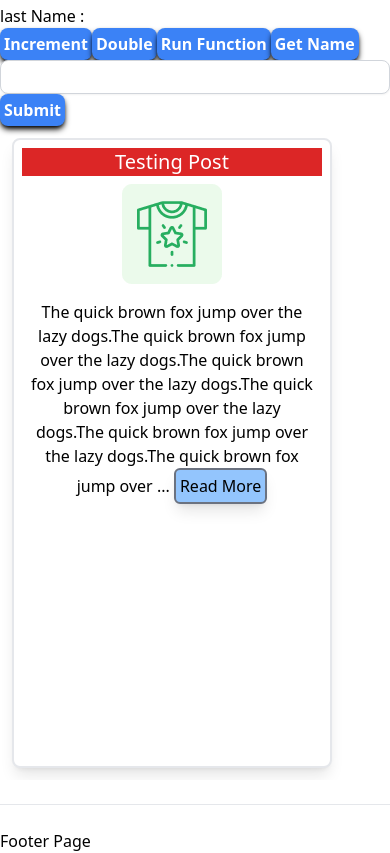
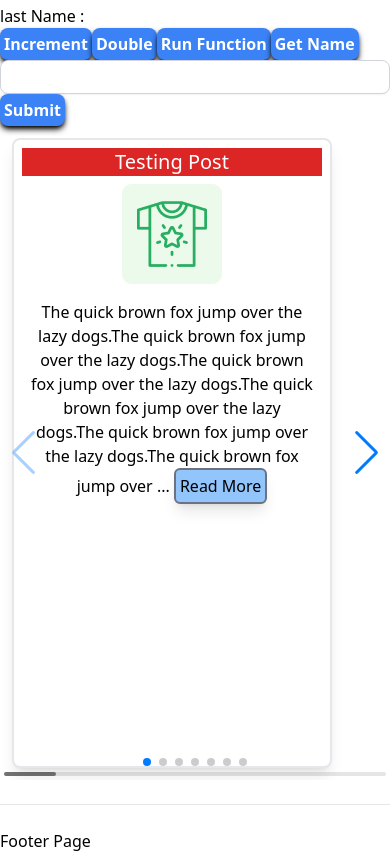
Before and after one commit to mintumia/allbusinessmintu, a Vue app: page / in a window 390 px wide. Shown: the part 1560-2413 px from the top of the page. Built offline with nearby package versions, Linux system fonts and the light colour scheme.

Commit message:
Breakpoints Added in Slide

```diff
--- a/src/components/simpleSlideTest.vue
+++ b/src/components/simpleSlideTest.vue
@@ -1,14 +1,42 @@
 <template>
   <swiper
       :modules="modules"
-      :slides-per-view="3"
+      :slides-per-view="1"
       :space-between="10"
       navigation
       :pagination="{ clickable: true }"
       :scrollbar="{ draggable: true }"
+      :breakpoints="{
+        // when window width is >= 320px
+        320: {
+          slidesPerView: 1,
+          spaceBetween: 20
+        },
+       // when window width is >= 640px
+        640: {
+          slidesPerView: 2,
+          spaceBetween: 40
+        },
+         1024: {
+          slidesPerView: 3,
+          spaceBetween: 40
+        },
+        1368: {
+          slidesPerView: 4,
+          spaceBetween: 40
+        },
+         1668: {
+          slidesPerView: 5,
+          spaceBetween: 40
+        },
+         1980: {
+          slidesPerView: 5,
+          spaceBetween: 40
+        },
+      }"
 
-      @swiper="onSwiper"
-      @slideChange="onSlideChange"
+ @swiper="onSwiper"
+  @slideChange="onSlideChange"
   >
 <!--    <swiper-slide ><div class="w-20 h-40 text-center" >01<img  src="../assets/images/cloth.png" alt="cloth"></div></swiper-slide>
     <swiper-slide ><div class="w-20 h-40 text-center" >02<img  src="../assets/images/cloth.png" alt="cloth"></div></swiper-slide>
@@ -19,6 +47,12 @@
 <!--    <swiper-slide ><post-card link="./about" postTitle="Testing Post" imagePath="/src/assets/images/cloth.png" description="The quick brown fox jump over the lazy dogs.The quick brown fox jump over the lazy dogs.The quick brown fox jump over the lazy dogs.The quick brown fox jump over the lazy dogs.The quick brown fox jump over the lazy dogs.The quick brown fox jump over the lazy dogs.The quick brown fox jump over the lazy dogs.The quick brown fox jump over the lazy dogs.The quick brown fox jump over the lazy dogs.The quick brown fox jump over the lazy dogs.The quick brown fox jump over the lazy dogs.The quick brown fox jump over the lazy dogs.The quick brown fox jump over the lazy dogs.The quick brown fox jump over the lazy dogs.The quick brown fox jump over the lazy dogs.The quick brown fox jump over the lazy dogs.The quick brown fox jump over the lazy dogs." /></swiper-slide>-->
 
 
+<swiper-slide><post-card postTitle="Testing Post" imagePath="/src/assets/images/cloth.png" description="The quick brown fox jump over the lazy dogs.The quick brown fox jump over the lazy dogs.The quick brown fox jump over the lazy dogs.The quick brown fox jump over the lazy dogs.The quick brown fox jump over the lazy dogs.The quick brown fox jump over the lazy dogs.The quick brown fox jump over the lazy dogs.The quick brown fox jump over the lazy dogs.The quick brown fox jump over the lazy dogs.The quick brown fox jump over the lazy dogs.The quick brown fox jump over the lazy dogs.The quick brown fox jump over the lazy dogs.The quick brown fox jump over the lazy dogs.The quick brown fox jump over the lazy dogs.The quick brown fox jump over the lazy dogs.The quick brown fox jump over the lazy dogs.The quick brown fox jump over the lazy dogs." /> </swiper-slide>
+<swiper-slide><post-card postTitle="Testing Post" imagePath="/src/assets/images/cloth.png" description="The quick brown fox jump over the lazy dogs.The quick brown fox jump over the lazy dogs.The quick brown fox jump over the lazy dogs.The quick brown fox jump over the lazy dogs.The quick brown fox jump over the lazy dogs.The quick brown fox jump over the lazy dogs.The quick brown fox jump over the lazy dogs.The quick brown fox jump over the lazy dogs.The quick brown fox jump over the lazy dogs.The quick brown fox jump over the lazy dogs.The quick brown fox jump over the lazy dogs.The quick brown fox jump over the lazy dogs.The quick brown fox jump over the lazy dogs.The quick brown fox jump over the lazy dogs.The quick brown fox jump over the lazy dogs.The quick brown fox jump over the lazy dogs.The quick brown fox jump over the lazy dogs." /> </swiper-slide>
+<swiper-slide><post-card postTitle="Testing Post" imagePath="/src/assets/images/cloth.png" description="The quick brown fox jump over the lazy dogs.The quick brown fox jump over the lazy dogs.The quick brown fox jump over the lazy dogs.The quick brown fox jump over the lazy dogs.The quick brown fox jump over the lazy dogs.The quick brown fox jump over the lazy dogs.The quick brown fox jump over the lazy dogs.The quick brown fox jump over the lazy dogs.The quick brown fox jump over the lazy dogs.The quick brown fox jump over the lazy dogs.The quick brown fox jump over the lazy dogs.The quick brown fox jump over the lazy dogs.The quick brown fox jump over the lazy dogs.The quick brown fox jump over the lazy dogs.The quick brown fox jump over the lazy dogs.The quick brown fox jump over the lazy dogs.The quick brown fox jump over the lazy dogs." /> </swiper-slide>
+<swiper-slide><post-card postTitle="Testing Post" imagePath="/src/assets/images/cloth.png" description="The quick brown fox jump over the lazy dogs.The quick brown fox jump over the lazy dogs.The quick brown fox jump over the lazy dogs.The quick brown fox jump over the lazy dogs.The quick brown fox jump over the lazy dogs.The quick brown fox jump over the lazy dogs.The quick brown fox jump over the lazy dogs.The quick brown fox jump over the lazy dogs.The quick brown fox jump over the lazy dogs.The quick brown fox jump over the lazy dogs.The quick brown fox jump over the lazy dogs.The quick brown fox jump over the lazy dogs.The quick brown fox jump over the lazy dogs.The quick brown fox jump over the lazy dogs.The quick brown fox jump over the lazy dogs.The quick brown fox jump over the lazy dogs.The quick brown fox jump over the lazy dogs." /> </swiper-slide>
+<swiper-slide><post-card postTitle="Testing Post" imagePath="/src/assets/images/cloth.png" description="The quick brown fox jump over the lazy dogs.The quick brown fox jump over the lazy dogs.The quick brown fox jump over the lazy dogs.The quick brown fox jump over the lazy dogs.The quick brown fox jump over the lazy dogs.The quick brown fox jump over the lazy dogs.The quick brown fox jump over the lazy dogs.The quick brown fox jump over the lazy dogs.The quick brown fox jump over the lazy dogs.The quick brown fox jump over the lazy dogs.The quick brown fox jump over the lazy dogs.The quick brown fox jump over the lazy dogs.The quick brown fox jump over the lazy dogs.The quick brown fox jump over the lazy dogs.The quick brown fox jump over the lazy dogs.The quick brown fox jump over the lazy dogs.The quick brown fox jump over the lazy dogs." /> </swiper-slide>
+<swiper-slide><post-card postTitle="Testing Post" imagePath="/src/assets/images/cloth.png" description="The quick brown fox jump over the lazy dogs.The quick brown fox jump over the lazy dogs.The quick brown fox jump over the lazy dogs.The quick brown fox jump over the lazy dogs.The quick brown fox jump over the lazy dogs.The quick brown fox jump over the lazy dogs.The quick brown fox jump over the lazy dogs.The quick brown fox jump over the lazy dogs.The quick brown fox jump over the lazy dogs.The quick brown fox jump over the lazy dogs.The quick brown fox jump over the lazy dogs.The quick brown fox jump over the lazy dogs.The quick brown fox jump over the lazy dogs.The quick brown fox jump over the lazy dogs.The quick brown fox jump over the lazy dogs.The quick brown fox jump over the lazy dogs.The quick brown fox jump over the lazy dogs." /> </swiper-slide>
 <swiper-slide><post-card postTitle="Testing Post" imagePath="/src/assets/images/cloth.png" description="The quick brown fox jump over the lazy dogs.The quick brown fox jump over the lazy dogs.The quick brown fox jump over the lazy dogs.The quick brown fox jump over the lazy dogs.The quick brown fox jump over the lazy dogs.The quick brown fox jump over the lazy dogs.The quick brown fox jump over the lazy dogs.The quick brown fox jump over the lazy dogs.The quick brown fox jump over the lazy dogs.The quick brown fox jump over the lazy dogs.The quick brown fox jump over the lazy dogs.The quick brown fox jump over the lazy dogs.The quick brown fox jump over the lazy dogs.The quick brown fox jump over the lazy dogs.The quick brown fox jump over the lazy dogs.The quick brown fox jump over the lazy dogs.The quick brown fox jump over the lazy dogs." /> </swiper-slide>
 
   </swiper>
@@ -54,13 +88,41 @@ export default {
     }
   },
   setup() {
+
     //const path = router.hasRoute("/");
+    /*const swiper = new Swiper('.swiper', {
+      // Default parameters
+      slidesPerView: 1,
+      spaceBetween: 10,
+      // Responsive breakpoints
+      breakpoints: {
+        // when window width is >= 320px
+        320: {
+          slidesPerView: 2,
+          spaceBetween: 20
+        },
+        // when window width is >= 480px
+        480: {
+          slidesPerView: 3,
+          spaceBetween: 30
+        },
+        // when window width is >= 640px
+        640: {
+          slidesPerView: 4,
+          spaceBetween: 40
+        }
+      }
+    })*/
 
     const onSwiper = (swiper) => {
-      console.log(swiper);
+      //console.log(swiper);
+
+
+
+
     };
     const onSlideChange = () => {
-      console.log('slide change');
+     // console.log('slide change');
     };
     return {
       onSwiper,
```
